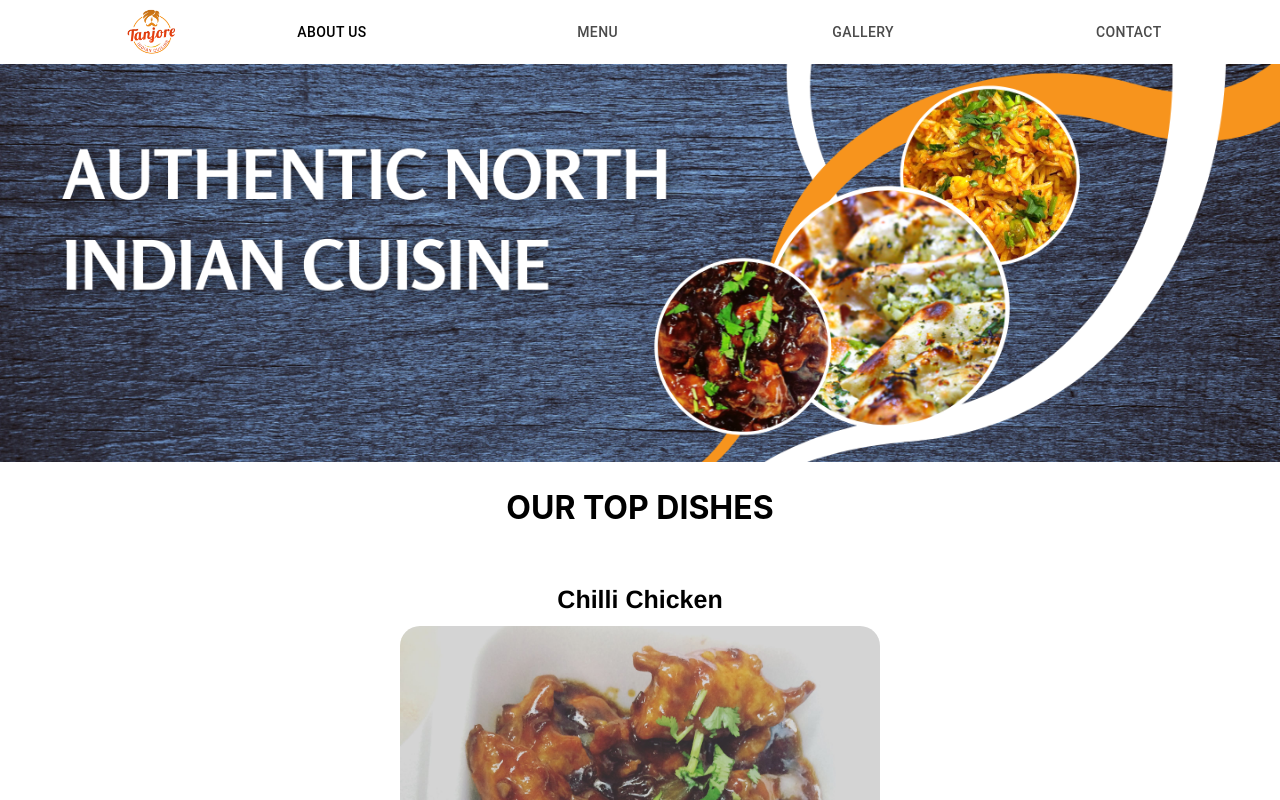
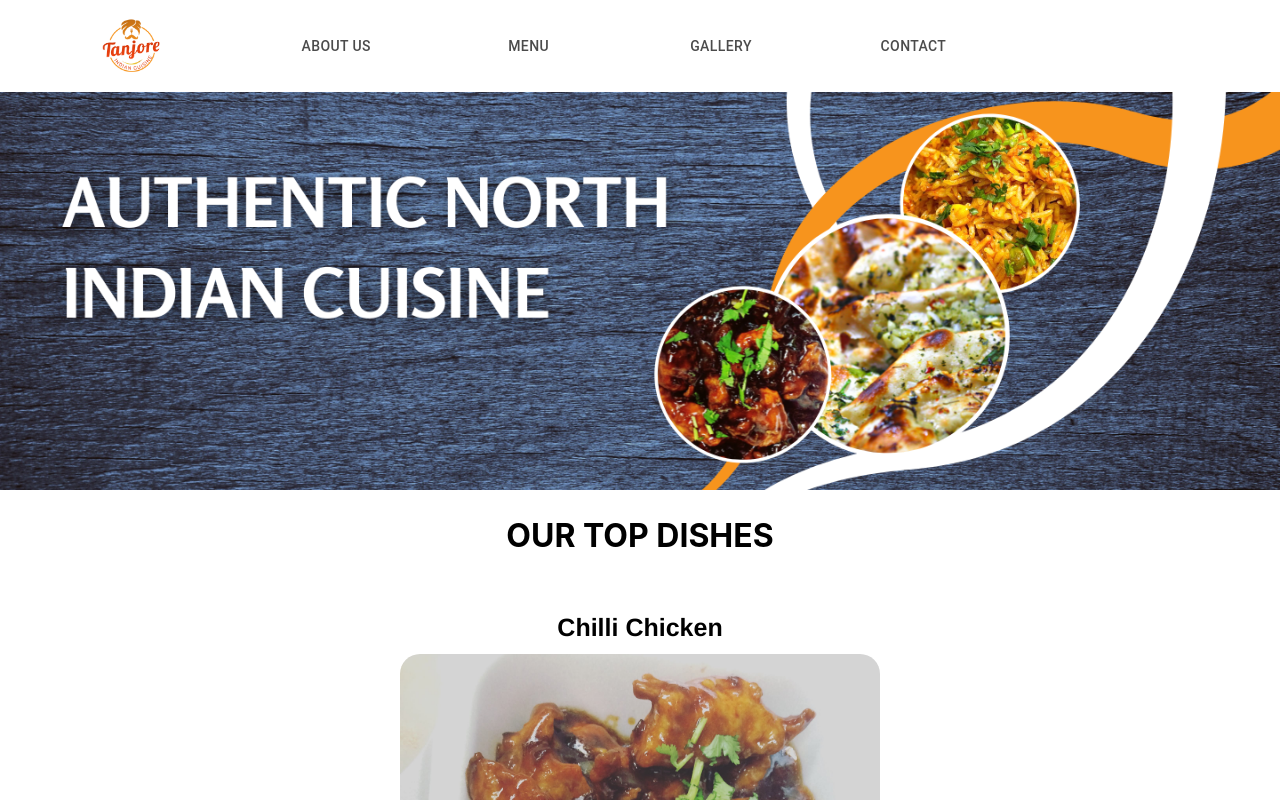
Before and after one commit to devcore-ca/tanjore, a React (Create React App) app: page / in a window 1280 px wide. Shown: the top 800 px of the page. Built offline with nearby package versions, Linux system fonts and the light colour scheme.

Commit message:
changed app bar to adjustable app bar that changes to dropdown menu when width is small

```diff
--- a/src/router/Router.tsx
+++ b/src/router/Router.tsx
@@ -2,13 +2,22 @@
 
 import React, { SetStateAction } from "react";
 import { Route, Switch, useHistory } from "react-router-dom";
-import Menu from "../components/menu/Menu.component";
+import MenuComponent from "../components/menu/Menu.component";
 import Home from "../components/home/Home.component";
 import About from "../components/about/About.component";
 import SwiperGallery from "../components/gallery/SwiperGallery.component";
 import Contact from "../components/contact/Contact.component";
 import { Routes } from "./Routes";
 import { AppBar, makeStyles, Tab, Tabs, Toolbar } from "@material-ui/core";
+import Container from "@mui/material/Container";
+import IconButton from "@mui/material/IconButton";
+import Typography from "@mui/material/Typography";
+import Box from "@mui/material/Box";
+import Menu from "@mui/material/Menu";
+import MenuItem from "@mui/material/MenuItem";
+import Avatar from "@mui/material/Avatar";
+import Button from "@mui/material/Button";
+
 import Footer from "../components/footer/Footer.component";
 import tanjoreLogo from "../components/home/images/tanjoreCroppedLogo.png";
 import Grid from "@mui/material/Grid";
@@ -42,26 +51,86 @@ function Router() {
     setValue(newValue);
   };
 
+  const pages = [
+    { title: "HOME", route: Routes.home },
+    { title: "ABOUT US", route: Routes.About },
+    { title: "MENU", route: Routes.menu },
+    { title: "GALLERY", route: Routes.gallery },
+    { title: "CONTACT", route: Routes.contact },
+  ];
+
+  const [anchorElNav, setAnchorElNav] = React.useState<null | HTMLElement>(
+    null
+  );
+  const [anchorElUser, setAnchorElUser] = React.useState<null | HTMLElement>(
+    null
+  );
+
+  const handleOpenNavMenu = (event: React.MouseEvent<HTMLElement>) => {
+    setAnchorElNav(event.currentTarget);
+  };
+  const handleOpenUserMenu = (event: React.MouseEvent<HTMLElement>) => {
+    setAnchorElUser(event.currentTarget);
+  };
+
+  const handleCloseNavMenu = () => {
+    setAnchorElNav(null);
+  };
+
+  const handleCloseUserMenu = () => {
+    setAnchorElUser(null);
+  };
+
   return (
     <>
-      <AppBar
-        position="static"
-        style={{ backgroundColor: "#FFFFFF", width: "100%" }}
+      <AppBar position="static" style={{ backgroundColor: "white" }}>
+        <Container maxWidth="xl">
+          <Toolbar disableGutters>
+            <Box sx={{ flexGrow: 1, display: { xs: "flex", md: "none" } }}>
+              <IconButton
+                size="large"
+                aria-label="logo for dropdown"
+                aria-controls="menu-appbar"
+                aria-haspopup="true"
+                onClick={handleOpenNavMenu}
+                color="inherit"
               >
-        <Grid>
-          <Toolbar style={{ width: "100%" }}>
-            <img
-              src={tanjoreLogo}
-              style={{
-                width: "20%",
-                marginRight: "0px",
+                <Avatar alt="Tanjore Logo" src={tanjoreLogo} />
+              </IconButton>
+              <Menu
+                id="menu-appbar"
+                anchorEl={anchorElNav}
+                anchorOrigin={{
+                  vertical: "bottom",
+                  horizontal: "left",
                 }}
+                keepMounted
+                transformOrigin={{
+                  vertical: "top",
+                  horizontal: "left",
+                }}
+                open={Boolean(anchorElNav)}
+                onClose={handleCloseNavMenu}
+                sx={{
+                  display: { xs: "block", md: "none" },
+                }}
+              >
+                {pages.map((page) => (
+                  <MenuItem
+                    key={page.title}
                     onClick={(event) => {
                       event.preventDefault();
-                history.push("/home");
+                      history.push(page.route);
+                      setAnchorElNav(null);
                     }}
-            />
+                  >
+                    <Typography textAlign="center">{page.title}</Typography>
+                  </MenuItem>
+                ))}
+              </Menu>
+            </Box>
 
+            <Box sx={{ flexGrow: 1, display: { xs: "none", md: "flex" } }}>
               <Tabs
                 TabIndicatorProps={{
                   style: { backgroundColor: "transparent" },
@@ -69,20 +138,41 @@ function Router() {
                 variant="fullWidth"
                 value={value}
                 onChange={handleChange}
-              style={{ right: "5%", position: "absolute", width: "80%" }}
+                style={{ right: "15%", width: "80%" }}
               >
-              <LinkTab label="About Us" to={Routes.About} />
-              <LinkTab label="Menu" to={Routes.menu} />
-              <LinkTab label="Gallery" to={Routes.gallery} />
-              <LinkTab label="Contact" to={Routes.contact} />
+                <IconButton
+                  onClick={(event) => {
+                    event.preventDefault();
+                    history.push(Routes.home);
+                  }}
+                >
+                  <Avatar
+                    alt="Tanjore Logo"
+                    src={tanjoreLogo}
+                    style={{ marginLeft: "70px", marginRight: "70px" }}
+                    sx={{ width: 60, height: 60 }}
+                  />
+                </IconButton>
+                {/* slicing to omit first item (home) */}
+                {pages.slice(1).map((page) => (
+                  <Button
+                    key={page.title}
+                    onClick={handleCloseNavMenu}
+                    sx={{ my: 2, color: "white", display: "block" }}
+                  >
+                    <LinkTab label={page.title} to={page.route} />
+                  </Button>
+                ))}
               </Tabs>
+            </Box>
           </Toolbar>
-        </Grid>
+        </Container>
       </AppBar>
+
       <div style={{ minHeight: "90vh" }}>
         <Switch>
           <Route path={Routes.menu}>
-            <Menu />
+            <MenuComponent />
           </Route>
           <Route path={Routes.About}>
             <About />
```
Lines whose indentation alone changed are shown as unchanged.
